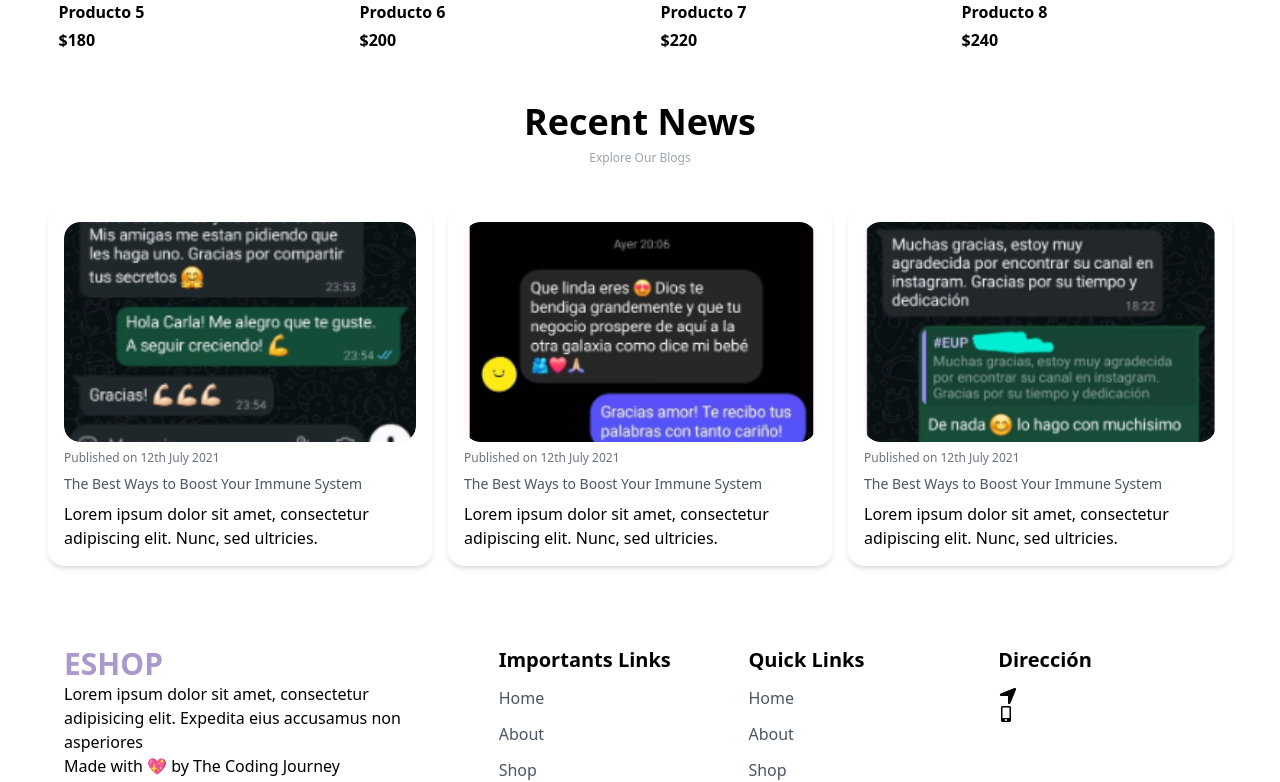
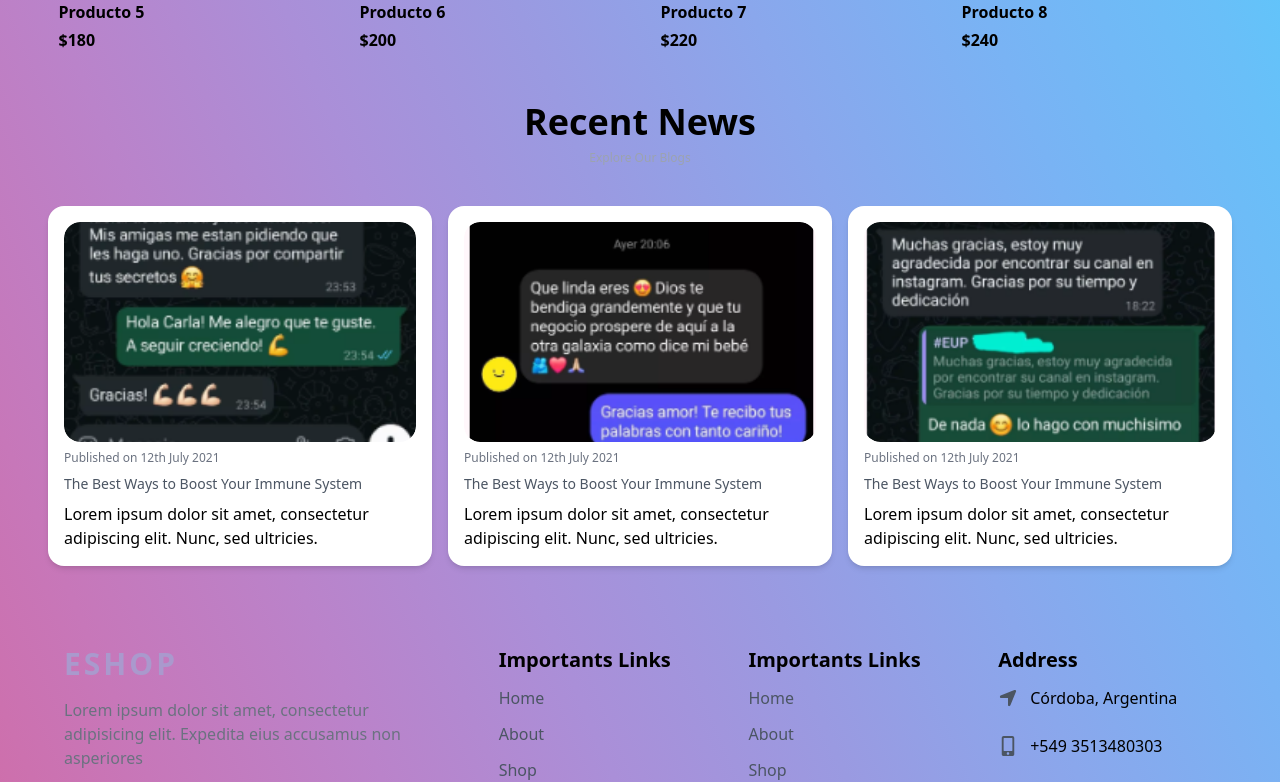
Before and after one commit to PaulBlack91/e-commerce, a React (Vite) app: page / in a window 1280 px wide. Shown: the part 2018-2800 px from the top of the page. Built offline with nearby package versions, Linux system fonts and the light colour scheme.

Commit message:
Improve app design: Add gradient background in App.jsx, adjust styles in Carrousel.jsx, update Footer.jsx with social links and improve presentation, and adjust styles in ProductsCard.jsx.

```diff
--- a/src/App.jsx
+++ b/src/App.jsx
@@ -8,7 +8,7 @@
 
 const App = () => {
   return (
-    <div>
+    <div className='bg-btn-gradient duration-200 overflow-hidden'>
       <Navbar />
       <Banner />
       <Carrousel />
--- a/src/components/Carrousel/Carrousel.jsx
+++ b/src/components/Carrousel/Carrousel.jsx
@@ -54,7 +54,7 @@
       <div className="overflow-hidden rounded-3xl min-h-[550px] sm:min-h-[650px] carrousel-bg-color flex justify-center items-center mb-10">
         <div className="container pb-8 sm:pb-0">
           {/* Carrousel Section  */}
-          <Slider {...settings}>
+          <Slider {...settings} >
             {imagesData.map((image) => (
               <div key={image.id}>
                 <div className="grid grid-cols-1 sm:grid-cols-2">
@@ -76,7 +76,7 @@
                       <img
                         src={image.img}
                         alt=""
-                        className="w-[300px] sm:w[450] h-[300px] sm:h-[450px] sm:scale-105 lg:scale-110 object-contain mx-auto drop-shadow-[-8px_4px_6px_rgba(0,0,0,.4)] relative z-40"
+                        className="w-[300px] sm:w[450px] h-[300px] sm:h-[450px] sm:scale-100 lg:scale-110 object-contain mx-auto drop-shadow-[-8px_4px_6px_rgba(0,0,0,.4)] mt-10 relative z-40"
                       />
                     </div>
                   </div>
--- a/src/components/Footer/Footer.jsx
+++ b/src/components/Footer/Footer.jsx
@@ -1,6 +1,9 @@
 import React from "react";
 import { FaLocationArrow } from "react-icons/fa6";
 import { FaMobileAlt } from "react-icons/fa";
+import { FaInstagram } from "react-icons/fa";
+import { FaFacebook } from "react-icons/fa";
+import { FaTiktok } from "react-icons/fa";
 
 const FooterLinks = [
   {
@@ -23,22 +26,25 @@
 
 const Footer = () => {
   return (
+    <div className="dark:bg-gray-950">
       <div className="container">
         <div className="grid md:grid-cols-3 pb-20 pt-50">
           {/* company detail*/}
           <div className="py-8 px-4">
             <a
               href="#"
-            className="text-primary font-semibold text-2xl uppercase sm:text-3xl"
+              className="text-primary font-semibold text-2xl tracking-widest uppercase sm:text-3xl"
             >
               ESHOP
             </a>
 
-          <p>
+            <p className="text-gray-500 mt-4">
               Lorem ipsum dolor sit amet, consectetur adipisicing elit. Expedita
               eius accusamus non asperiores
             </p>
-          <p>Made with 💖 by The Coding Journey</p>
+            <p className="text-gray-500 mt-4">
+              Made with 💖 by The Coding Journey
+            </p>
             <a
               href="https://www.youtube.com/watch?v=HcCVAWs8Mx8&ab_channel=THEBLOOMBUSINESS"
               target="_blank"
@@ -52,13 +58,15 @@
 
           <div className="col-span-2 grid grid-cols-2 sm:grid-cols-3 md:pl-10">
             <div className="py-8 px-4">
-            <h1 className="text-xl font-bold mb-3">Importants Links</h1>
+              <h1 className="text-xl font-bold sm:text-left mb-3 dark:text-white">
+                Importants Links
+              </h1>
               <ul className="space-y-3">
-              {FooterLinks.map((link) => (
-                <li>
+                {FooterLinks.map((link, index) => (
+                  <li key={index}>
                     <a
                       href={link.link}
-                    className="text-gray-600 hover:text-black duration-300 "
+                      className="text-gray-600 hover:dark:text-white hover:text-black duration-300 "
                     >
                       {link.title}
                     </a>
@@ -70,13 +78,15 @@
             {/* Quick links  */}
 
             <div className="py-8 px-4">
-            <h1 className="text-xl font-bold mb-3">Quick Links</h1>
+              <h1 className="text-xl font-bold sm:text-left mb-3 dark:text-white">
+                Importants Links
+              </h1>
               <ul className="space-y-3">
-              {FooterLinks.map((link) => (
-                <li>
+                {FooterLinks.map((link, index) => (
+                  <li key={index}>
                     <a
                       href={link.link}
-                    className="text-gray-600 hover:text-black duration-300"
+                      className="text-gray-600 hover:dark:text-white hover:text-black duration-300 "
                     >
                       {link.title}
                     </a>
@@ -87,15 +97,44 @@
 
             {/* Adreess and contact */}
 
-          <div className="py-8 px-4">
-            <h1 className="text-xl font-bold mb-3">Dirección</h1>
+            <div className="py-8 px-4 col-span-1 sm:col-auto">
+            <h1 className="text-xl font-bold sm:text-left mb-3 dark:text-white">
+                Address
+              </h1>
               <div>
-              <FaLocationArrow className="text-xl text-gray-600dark:text-gray-400"  />
+                <div className="flex items-center gap-3">
+                  <FaLocationArrow className="text-xl text-gray-600 dark:text-gray-400" />
+                  <p> Córdoba, Argentina </p>
                 </div>
 
-            <div>
-              <FaMobileAlt className=""/>
+                <div className="flex items-center gap-3 mt-6">
+                  <FaMobileAlt className="text-xl text-gray-600 dark:text-gray-400" />
+                  <p> +549 3513480303</p>
                 </div>
+              </div>
+
+
+            {/* social links  */}
+
+            <div className="flex items-center gap-3 mt-6">
+            <a href="#" >
+              <FaInstagram className="text-3xl hover:text-primary duration-200"/>
+            </a>
+            <a href="#" >
+              <FaFacebook className="text-3xl hover:text-primary duration-200"/>
+            </a>
+            <a href="#" >
+              <FaTiktok className="text-3xl hover:text-primary duration-200"/>
+            </a>
+
+
+
+            </div>
+            </div>
+
+
+
+
           </div>
         </div>
       </div>
--- a/src/components/Products/ProductsCard.jsx
+++ b/src/components/Products/ProductsCard.jsx
@@ -3,7 +3,7 @@
 
 const ProductsCard = ({ data }) => {
   return (
-    <div className="mb-10">
+    <div className="mb-10 ">
       <div className="grid grid-cols-1 sm:grid-cols-2 md:grid-cols-4 gap-5 place-items-center">
         {/* card section */}
 
@@ -13,7 +13,7 @@
               <img
                 src={data.image}
                 alt=""
-                className=" bg-secondary [h-180px] w-[260px] object-cover rounded-md"
+                className=" bg-secondary dark:bg-slate-900 [h-180px] w-[260px] object-cover rounded-md"
               />
 
               {/* hover button  */}
```
Lines whose indentation alone changed are shown as unchanged.
